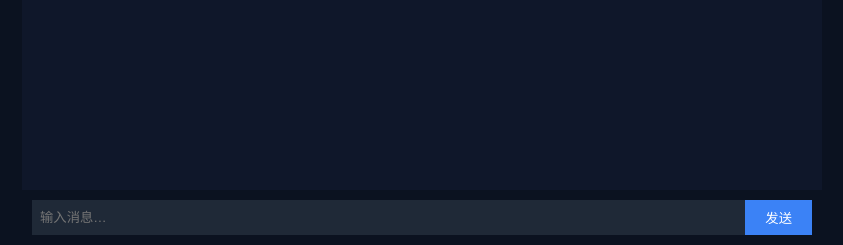
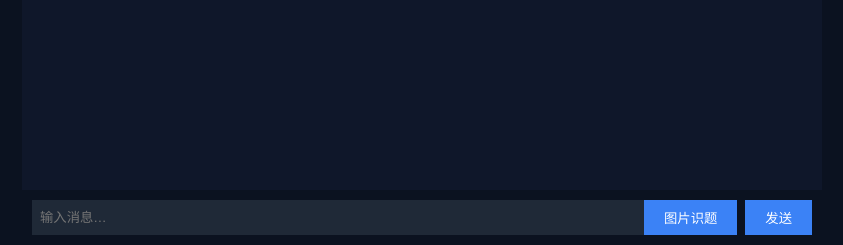
Before and after one commit to zm14744/-, a Flask app: page / in a window 1280 px wide. Shown: the part 555-800 px from the top of the page, without its empty margins (218-1061 px from the left). Run offline with Flask 3, Linux system fonts and the light colour scheme; some libraries are stand-ins or nearby versions.

Commit message:
Update index.html

```diff
--- a/templates/index.html
+++ b/templates/index.html
@@ -112,6 +112,11 @@ body {
     background:#3b82f6;
     border:none;
     color:white;
+    cursor:pointer;
+}
+
+#imageBtn {
+    margin-right:8px;
 }
 
 .right {
@@ -144,6 +149,7 @@ window.MathJax = {
 
 <script src="https://cdn.jsdelivr.net/npm/mathjax@3/es5/tex-svg.js"></script>
 <script src="https://cdn.jsdelivr.net/npm/marked/marked.min.js"></script>
+<script src="https://cdn.jsdelivr.net/npm/dompurify@3.2.6/dist/purify.min.js"></script>
 
 </head>
 
@@ -161,6 +167,8 @@ window.MathJax = {
 
     <div class="input">
         <input id="text" placeholder="输入消息…">
+        <input id="imageInput" type="file" accept="image/*" hidden>
+        <button id="imageBtn" type="button">图片识题</button>
         <button id="sendBtn" onclick="send()">发送</button>
     </div>
 </div>
@@ -176,3 +184,6 @@ window.MathJax = {
 
 </body>
 </html>
+
+</body>
+</html>
```
